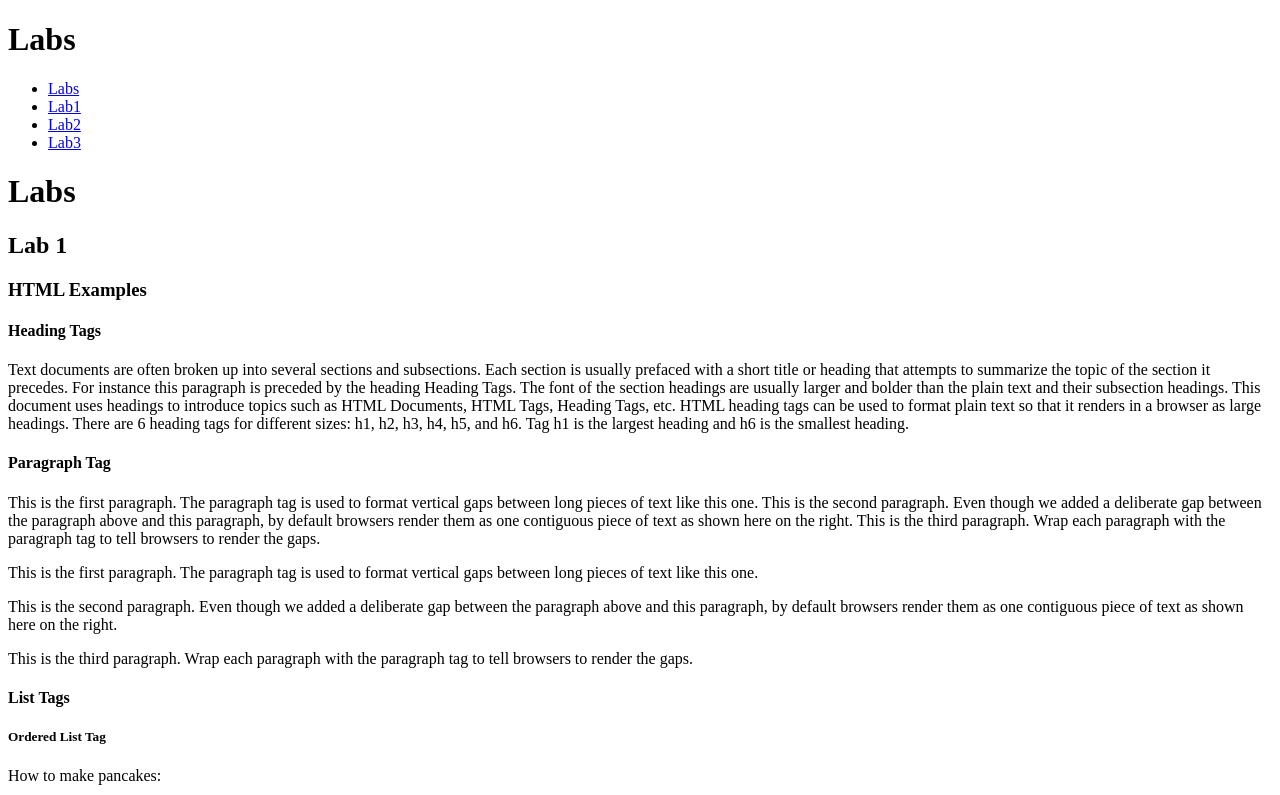
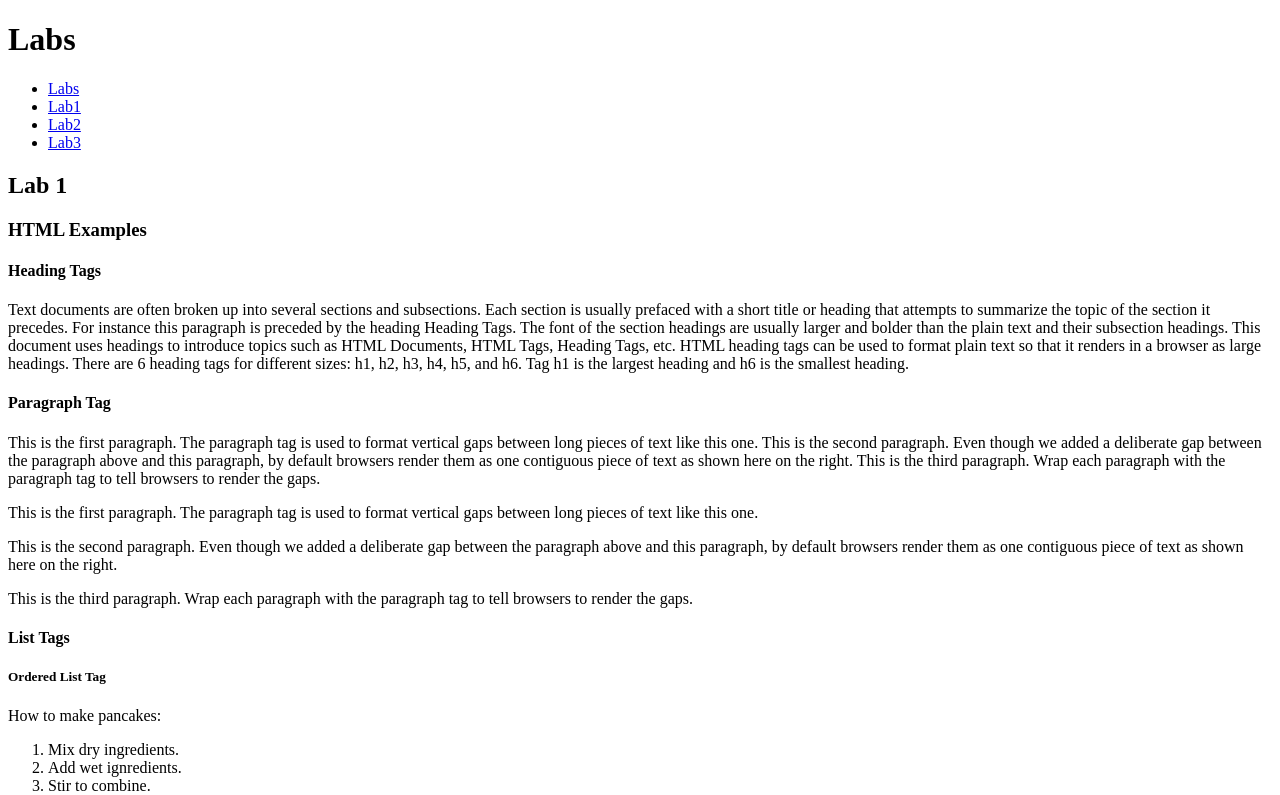
Before and after one commit to IbrahimaST/kambaz, a React (Vite) app: page /#/Lab1 in a window 1280 px wide. Shown: the top 795 px of the page. Built offline with nearby package versions, Linux system fonts and the light colour scheme.

Commit message:
updated README

```diff
--- a/src/Labs/Lab1/index.tsx
+++ b/src/Labs/Lab1/index.tsx
@@ -1,7 +1,6 @@
 export default function Lab1() {
   return (
     <div id="wd-lab1">
-      <h1>Labs</h1>
       <h2>Lab 1</h2>
       <h3>HTML Examples</h3>
       <div id="wd-h-tag">
```
Also changed, not shown: 1 other file (tests, documents, lock files or other folders).
